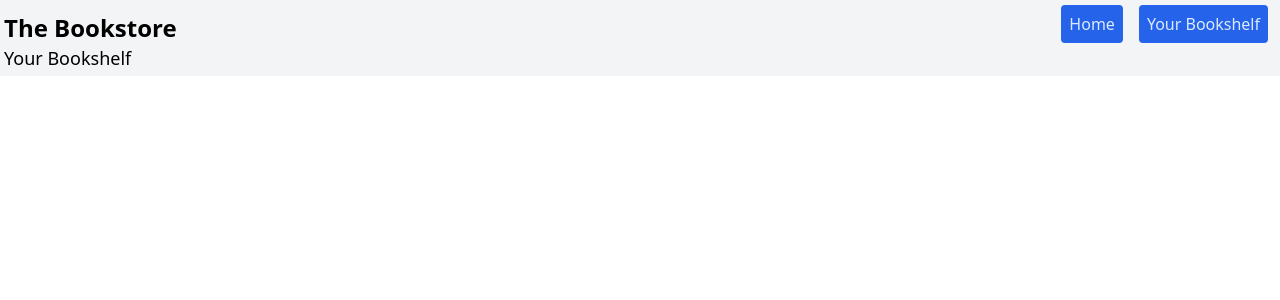
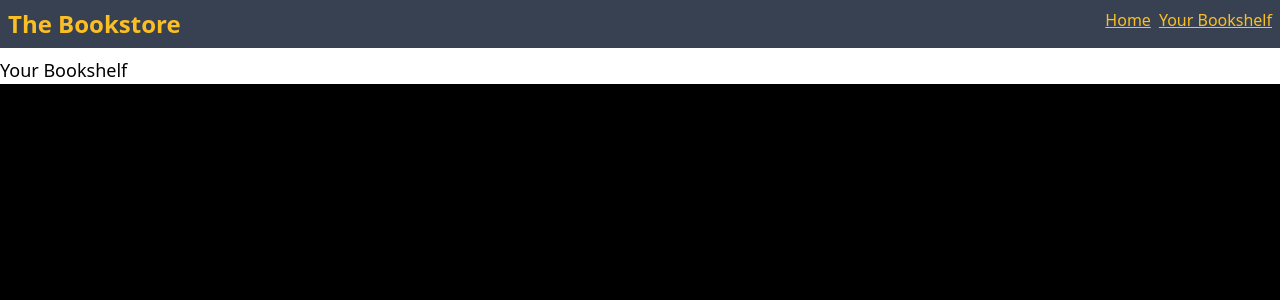
Before and after one commit to shawnwildermuth/bookcase-kcdc2021, a Vue app: page /shelf in a window 1280 px wide. Shown: the top 300 px of the page. Built offline with nearby package versions, Linux system fonts and the light colour scheme; what @tailwindcss/typography would draw is missing.

Commit message:
Update with better looking form

```diff
--- a/index.html
+++ b/index.html
@@ -6,7 +6,7 @@
     <meta name="viewport" content="width=device-width, initial-scale=1.0" />
     <title>Vite App</title>
   </head>
-  <body>
+  <body class="bg-black">
     <div id="app"></div>
     <script type="module" src="/src/main.ts"></script>
   </body>
--- a/src/App.vue
+++ b/src/App.vue
@@ -1,10 +1,10 @@
 <template>
-  <div class="container mx-auto bg-gray-100 p-1">
-    <div class="flex justify-between  mt-2">
-      <h1>The Bookstore</h1>
+  <div class="container mx-auto bg-white ">
+    <div class="flex justify-between m-0 p-2 bg-gray-700 mb-2">
+      <h1><router-link to="/" class="text-yellow-400  hover:text-yellow-600">The Bookstore</router-link></h1>
       <ul class="flex">
-        <li><router-link to="/" class="text-blue-100 bg-blue-600 rounded p-2 mx-2 hover:bg-blue-500">Home</router-link></li>
-        <li><router-link to="/shelf" class="text-blue-100 bg-blue-600 rounded p-2 mx-2 hover:bg-blue-500">Your Bookshelf</router-link></li>
+        <li><router-link to="/" class="text-yellow-400 underline hover:text-yellow-600 mr-1">Home</router-link></li>
+        <li><router-link to="/shelf" class="text-yellow-400 underline hover:text-yellow-600 ml-1">Your Bookshelf</router-link></li>
       </ul>
     </div>
     <div class="alert" v-if="false">Errors</div>
--- a/src/components/BookCover.vue
+++ b/src/components/BookCover.vue
@@ -1,5 +1,5 @@
 <template>
-  <div class="w-32 h-48 mx-auto flex justify-center items-center">
+  <div class="w-32 h-48 mx-auto flex justify-center items-center overflow-hidden">
     <img :src="`http://covers.openlibrary.org/b/id/${coverId}-M.jpg`" class="cover-image" />
   </div>
 </template>
--- a/src/views/Home.vue
+++ b/src/views/Home.vue
@@ -1,28 +1,21 @@
 <template>
   <div class="home">
     <div class="flex justify-between">
-      <select v-model="currentTopic">
+      <div >
+        <label class="block ml-1 text-sm">
+          Book Subject:
+          <select v-model="currentTopic" class="rounded border-gray-300 p-1 ml-1">
             <option v-for="[val, desc] in bookTopics" :value="val" :key="val">{{ desc }}</option>
           </select>
+        </label>
+      </div>
       <div>
-      <a href="#"
-        class="underline text-blue-600 hover:no-underline mx-2"
-        v-if="currentPage > 0"
-        @click="currentPage--"
-      >
-        Prev</a>
-      <a href="#"
-        class="underline text-blue-600 hover:no-underline mx-2"
-        @click="currentPage++"
-        >Next</a>
+        <a href="#" class="underline text-blue-600 hover:no-underline mx-2" v-if="currentPage > 0" @click="currentPage--"> Prev</a>
+        <a href="#" class="underline text-blue-600 hover:no-underline mx-2" @click="currentPage++">Next</a>
       </div>
     </div>
     <div class="grid grid-cols-1 sm:grid-cols-2 md:grid-cols-4 lg:grid-cols-5 xl:grid-cols-6">
-      <div
-        v-for="book in books"
-        :key="book.key"
-        class="border bg-white border-grey-500 m-1 p-1"
-      >
+      <div v-for="book in books" :key="book.key" class="border bg-white border-grey-500 m-1 p-1">
         <router-link :to="{ name: 'book', params: { cover: book.cover_id, title: book.title } }">
           <BookInfo :book="book" />
         </router-link>
@@ -40,7 +33,7 @@ import { Book } from "../models/Book";
 
 export default defineComponent({
   components: {
-    BookInfo
+    BookInfo,
   },
   setup() {
     const books: Book[] = reactive([]);
@@ -48,15 +41,13 @@ export default defineComponent({
     const currentTopic = ref(bookTopics[0][0]); // First value
     let topicChanging = false;
 
-    watch(currentPage,
-      async () => {
+    watch(currentPage, async () => {
       if (!topicChanging) {
         await loadBooks(currentTopic.value);
       }
     });
 
-    watch(currentTopic,
-      async () => {
+    watch(currentTopic, async () => {
       try {
         topicChanging = true;
         currentPage.value = 0;
@@ -79,7 +70,7 @@ export default defineComponent({
       currentPage,
       currentTopic,
       books,
-      bookTopics
+      bookTopics,
     };
   },
 });
```
Lines whose indentation alone changed are shown as unchanged.
